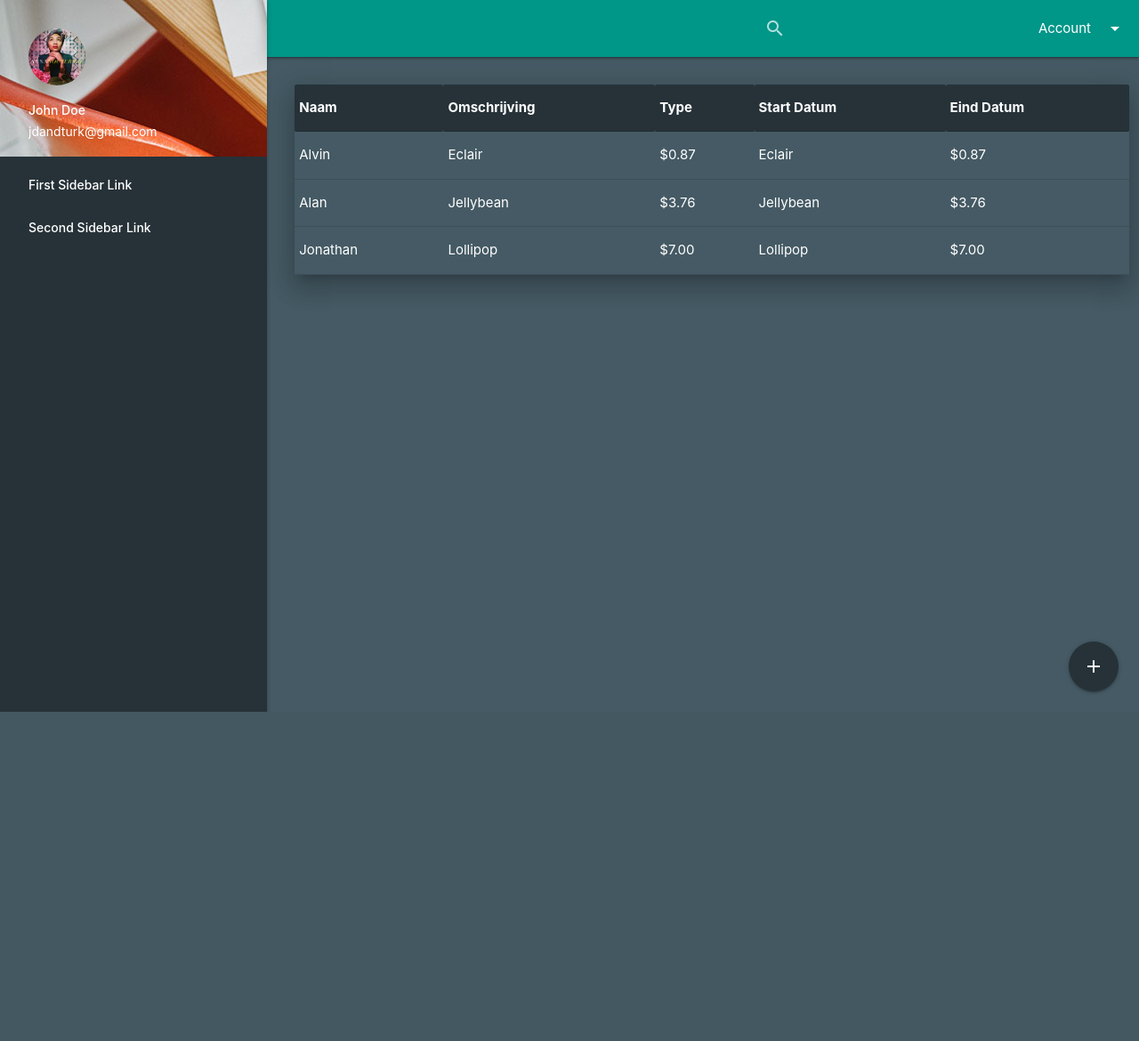
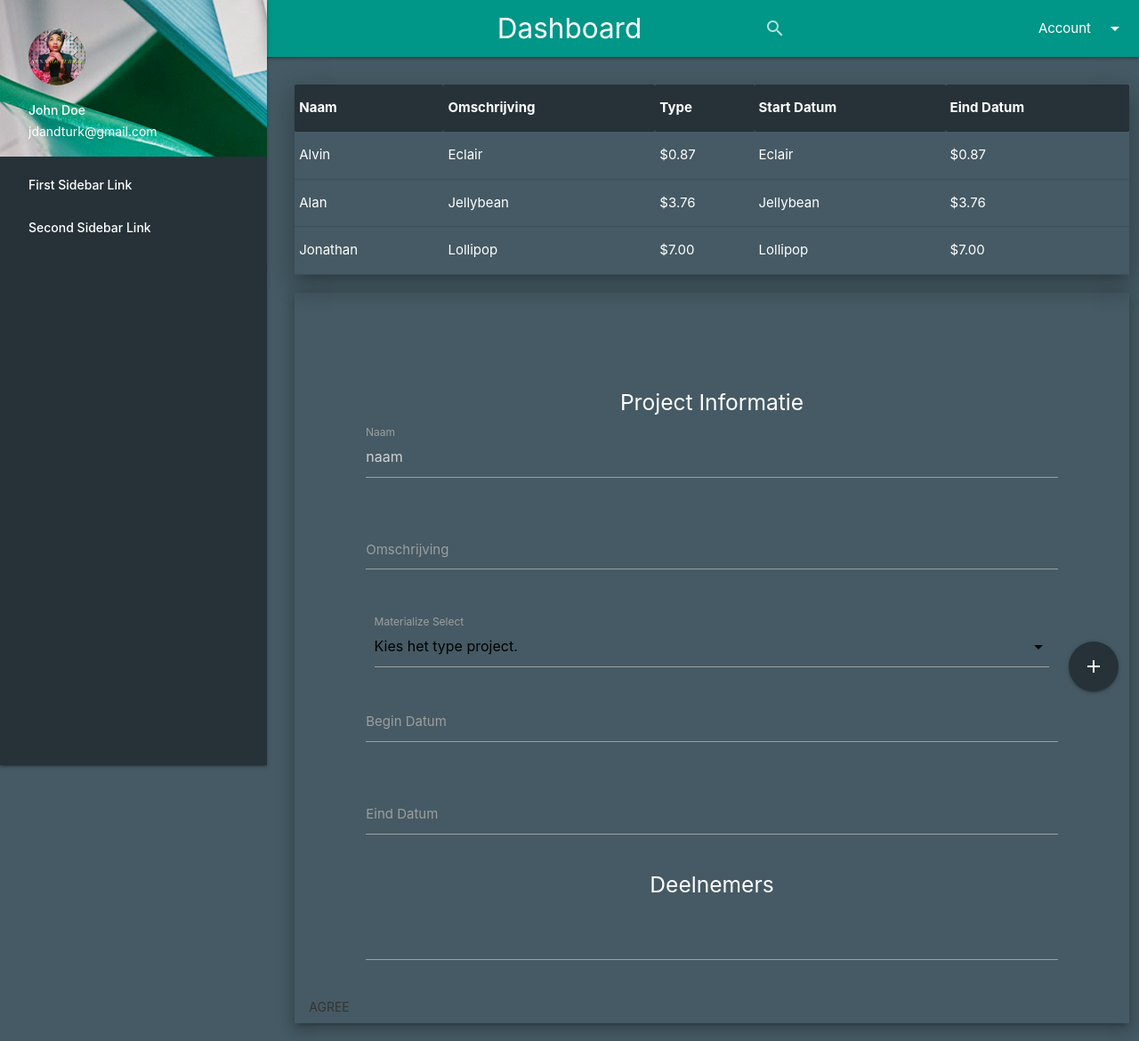
Before and after one commit to N3RDCLASH/RS_FA, a PHP site: page /src/php/home/home.php in a window 1280 px wide. Shown: the whole page at 89% size. Before the commit the page ends 800 px from the top, so only its background shows below. Run offline with PHP 8.4, Linux system fonts and the light colour scheme; a user stored in the database is signed in; some libraries are stand-ins or nearby versions.

Commit message:
updated dashboard UI

```diff
--- a/src/lib/css/main.css
+++ b/src/lib/css/main.css
@@ -8,6 +8,10 @@
 
 #col-right {
     height: 100vh;
+}
+
+#project {
+    padding-top: 10%;
 }
 
 #submit {
@@ -21,3 +25,7 @@
 table.highlight>tbody>tr:hover {
     background-color: rgba(255, 181, 145, 0.5);
 }
+
+.background>img {
+    filter: hue-rotate(150deg);
+}
--- a/src/lib/js/main.js
+++ b/src/lib/js/main.js
@@ -1 +1,7 @@
 M.AutoInit();
+
+$(document).ready(
+    function () {
+        $('.datepicker').datepicker({ format: 'yyyy-mm-dd', container: 'body' });
+    }
+);
--- a/src/php/checkSession.php
+++ b/src/php/checkSession.php
@@ -0,0 +1,10 @@
+<?php
+if (isset($_SESSION['user'])) {
+    // echo $_SESSION['user'], $_SESSION['type'];
+
+} else {
+    session_destroy();
+    echo '2';
+    header('location:../login/login.php');
+    exit();
+}
--- a/src/php/home/home.php
+++ b/src/php/home/home.php
@@ -1,6 +1,9 @@
 <?php
 require_once '../session.php';
+require '../checkSession.php';
+
 ?>
+
 <!DOCTYPE html>
 <html lang="en">
 
@@ -11,8 +14,8 @@
     <title>Home</title>
 
     <!-- local resources -->
+    <link type="text/css" rel="stylesheet" href="../../lib/materialize/css/materialize.css" media="screen,projection" />
     <link type="text/css" rel="stylesheet" href="../../lib/css/main.css" media="screen,projection" />
-    <link type="text/css" rel="stylesheet" href="../../lib/materialize/css/materialize.css" media="screen,projection" />
 
     <!-- external libraries -->
     <!--Import Google Icon Font-->
@@ -27,10 +30,12 @@
         <!-- <li class="divider"></li> -->
         <li><a href="#!">Log Out</a></li>
     </ul>
+    <div class="navbar-fixed">
+
         <nav class="col s8 offset-s4">
             <div class="nav-wrapper teal">
 
-            <a href="#" class="brand-logo">Home</a>
+                <a href="#" class="brand-logo center">Dashboard</a>
                 <ul id="nav-mobile" class="right hide-on-med-and-down">
                     <!-- <li><a href="collapsible.html">JavaScript</a></li> -->
                     <li>
@@ -47,6 +52,7 @@
                 </ul>
             </div>
         </nav>
+    </div>
     <ul id="slide-out" class="sidenav sidenav-fixed blue-grey darken-4 white-text">
         <li>
             <div class="user-view">
@@ -101,35 +107,71 @@
             </table>
         </div>
     </div>
-    <div class="fixed-action-btn">
-        <a class="btn-floating btn-large waves-effect waves-light blue-grey darken-4 modal-trigger" href="#modal1"><i class="material-icons">add</i></a>
-    </div>
-    <form>
-        <div id="modal1" class="modal col s6 offset-s3 modal">
-            <!-- <div class="modal-content"> -->
+    <div class="row">
+        <div id="add_form" class="col s9 offset-s3 ">
+            <form autocomplete="false" class="z-depth-3" id='project'>
+                <!-- <div class=" modal-content"> -->
+                <h5 class="center white-text">Project Informatie</h5>
                 <div class="row">
                     <div class="input-field col s10 offset-s1">
                         <input placeholder="naam" id="naam" name="naam" type="text" class="validate white-text">
                         <label for="naam">Naam</label>
                     </div>
+                </div>
+                <div class="row">
+                    <div class="input-field col s10 offset-s1">
+                        <textarea id="omschrijving" name="omschrijving" id="textarea1" cols="30" rows="10" class="materialize-textarea"></textarea>
+                        <label for="omscrijving">Omschrijving</label>
+                    </div>
+                </div>
+                <div class="input-field col s10 offset-s1">
+                    <select id="type">
+                        <option value="" disabled selected>Kies het type project.</option>
+                        <option class="white-text" value="1">Option 1</option>
+                        <option class="white-text" value="2">Option 2</option>
+                        <option class="white-text" value="3">Option 3</option>
+                    </select>
+                    <label>Materialize Select</label>
+                </div>
+                <div class="row">
                     <div class="input-field col s10 offset-s1">
                         <input id="begin_datum" name="begin_datum" type="text" class="validate white-text datepicker ">
                         <label for="begin_datum">Begin Datum</label>
                     </div>
+                </div>
+                <div class="row">
                     <div class="input-field col s10 offset-s1">
                         <input id="eind_datum" name="eind_datum" type="text" class="validate white-text datepicker ">
                         <label for="eind_datum"> Eind Datum</label>
                     </div>
                 </div>
-            <!-- </div> -->
+                <h5 class="center white-text">Deelnemers</h5>
+                <div class="row">
+                    <div class="col s10 offset-s1">
+                        <div class="chips chips-autocomplete" name="contacts"></div>
+                        <!-- <label for="contacts"> Contacts</label> -->
+
+                    </div>
+                </div>
+
+
                 <div class="modal-footer">
                     <a href="#!" class="modal-close waves-effect waves-green btn-flat">Agree</a>
                 </div>
+            </form>
         </div>
-    </form>
+    </div>
+    <div class="fixed-action-btn">
+        <a onclick='' class="btn-floating btn-large waves-effect waves-light blue-grey darken-4 modal-trigger" href="#modal1"><i class="material-icons">add</i></a>
+    </div>
+    <!-- </div> -->
     <!--JavaScript at end of body for optimized loading-->
+    <!-- <script src="https://cdnjs.cloudflare.com/ajax/libs/materialize/1.0.0-beta/js/materialize.min.js"></script> -->
+    <script src="https://code.jquery.com/jquery-3.2.1.min.js"></script>
     <script type="text/javascript" src="../../lib/materialize/js/materialize.min.js"></script>
+    <script type="text/javascript" src="../../lib/materialize/js/materialize.js"></script>
     <script type="text/javascript" src="../../lib/js/main.js"></script>
+
 </body>
 
 </html>
```
Lines whose indentation alone changed are shown as unchanged.
